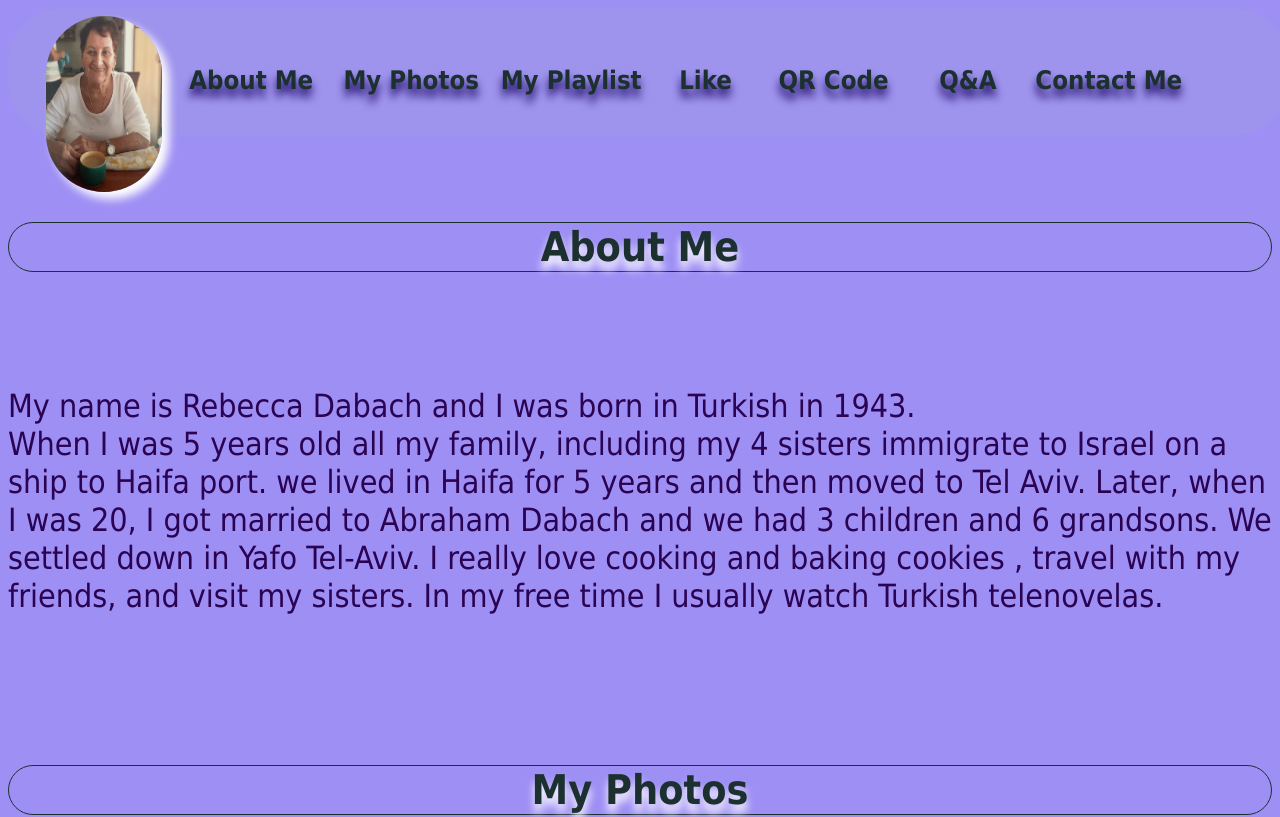
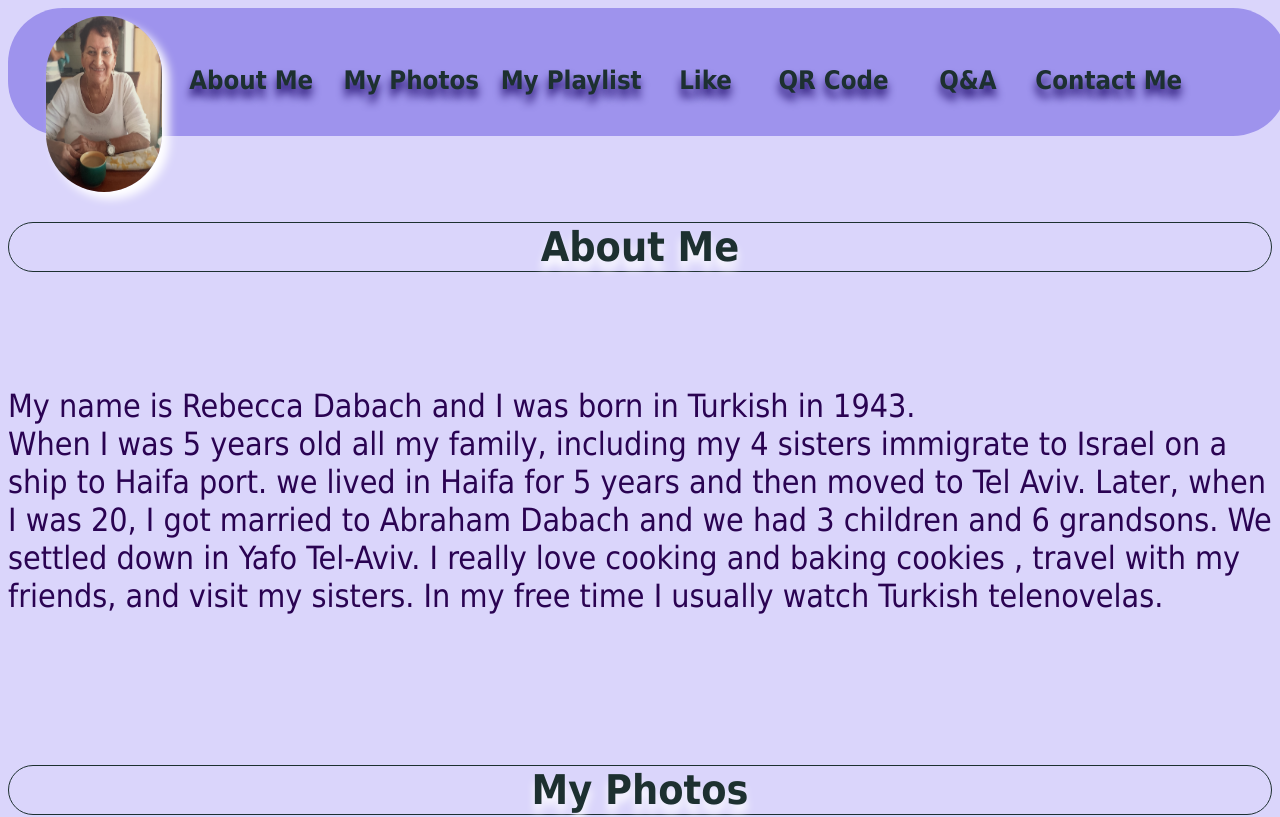
Before and after one commit to NofarBaron/assignment1-207042326, a plain HTML site: page index.html in a window 1280 px wide. Shown: the top 817 px of the page. Drawn offline with nearby package versions, Linux system fonts and the light colour scheme; a script that the page names is missing.

Commit message:
Update index.html

```diff
--- a/index.html
+++ b/index.html
@@ -9,7 +9,7 @@
 <script src="emojionearea.min.js"></script>
 </head>
 
-<body style="background-color:#9e8ff4;">
+<body style="background-color:#dad5fb;">
   <div id="mainmenu" class="menuText">
       <li>
       <a href="#top">
```
